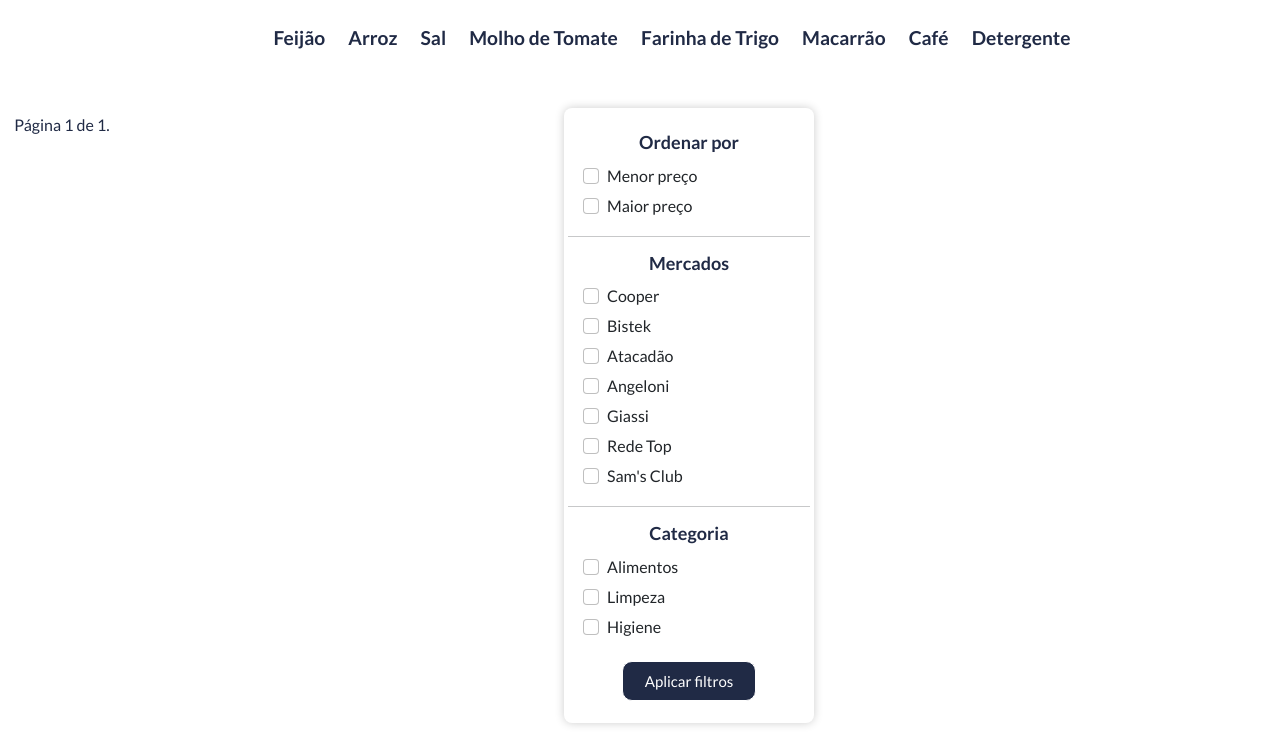
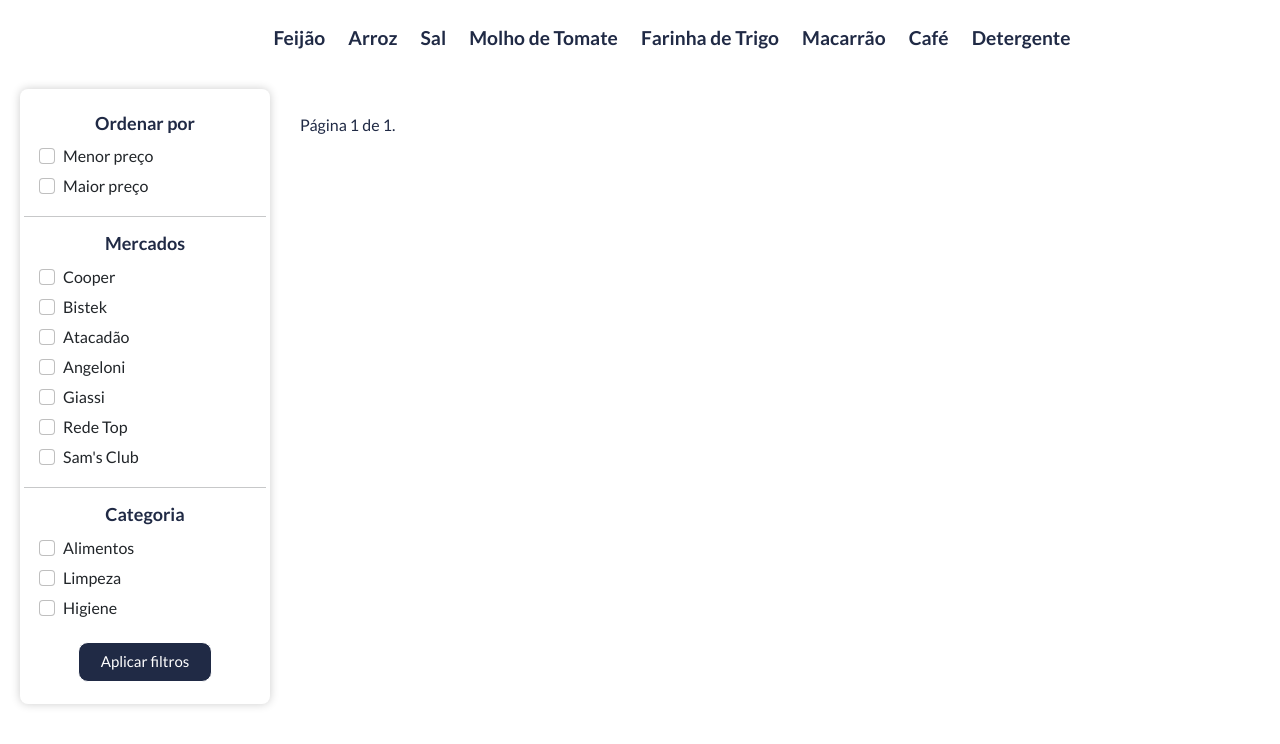
Before and after one commit to dbentooojj/FindMarket, a Django app: page /sal/ in a window 1280 px wide. Shown: the part 72-816 px from the top of the page. Run offline with Django 4.2, Linux system fonts and the light colour scheme; data that the repository does not hold is empty; some libraries are stand-ins or nearby versions.

Commit message:
bug tela principal css

```diff
--- a/findmarket - django/core/templates/principal.html
+++ b/findmarket - django/core/templates/principal.html
@@ -42,7 +42,7 @@ FindMarket - Seu amigo todos os dias
     <div class="haha">
         <div id="cont1" class="album py-2 bg-white">
 
-                <div class="container">
+                <div class="tudo">
                 <div class="gridtop">
             {% for produto in produtos %}
                 <div class="col">
--- a/findmarket - django/core/views.py
+++ b/findmarket - django/core/views.py
@@ -44,7 +44,7 @@ def mergeDictionary(dict_1, dict_2):
 
 mercados = []
 
-def principal(request, mercados):
+def principal(request):
     if len(mercados) == 0:
         mercados_list = ['Fort Atacadista','Sams']
     else:
--- a/findmarket - django/static/css/principal.css
+++ b/findmarket - django/static/css/principal.css
@@ -768,7 +768,7 @@ root {
         height: 4rem;
     }
 
-    .container {
+    .tudo {
         margin-top: 8rem;
     }
 
@@ -783,7 +783,7 @@ root {
         font-size: 18px;
     }
 
-    .container1 {
+    .containerA1 {
         background-color: #fff;
         margin: 20px;
         width: 250px;
@@ -791,6 +791,7 @@ root {
         border-radius: 8px;
         margin-top: 20px;
         padding: 4px;
+        z-index: 12;
     }
 
 
@@ -873,7 +874,7 @@ root {
         border: 1px solid #fff;
     }
 
-    form {
+    .barraPesquisa {
         display: flex;
         position: absolute;
         align-items: center;
--- a/findmarket - django/templates/sidebar.html
+++ b/findmarket - django/templates/sidebar.html
@@ -1,5 +1,5 @@
 <form action="">
-<div class="container1">
+<div class="containerA1">
 
         <h3 class="titulo1">Ordenar por</h3>
 
```
